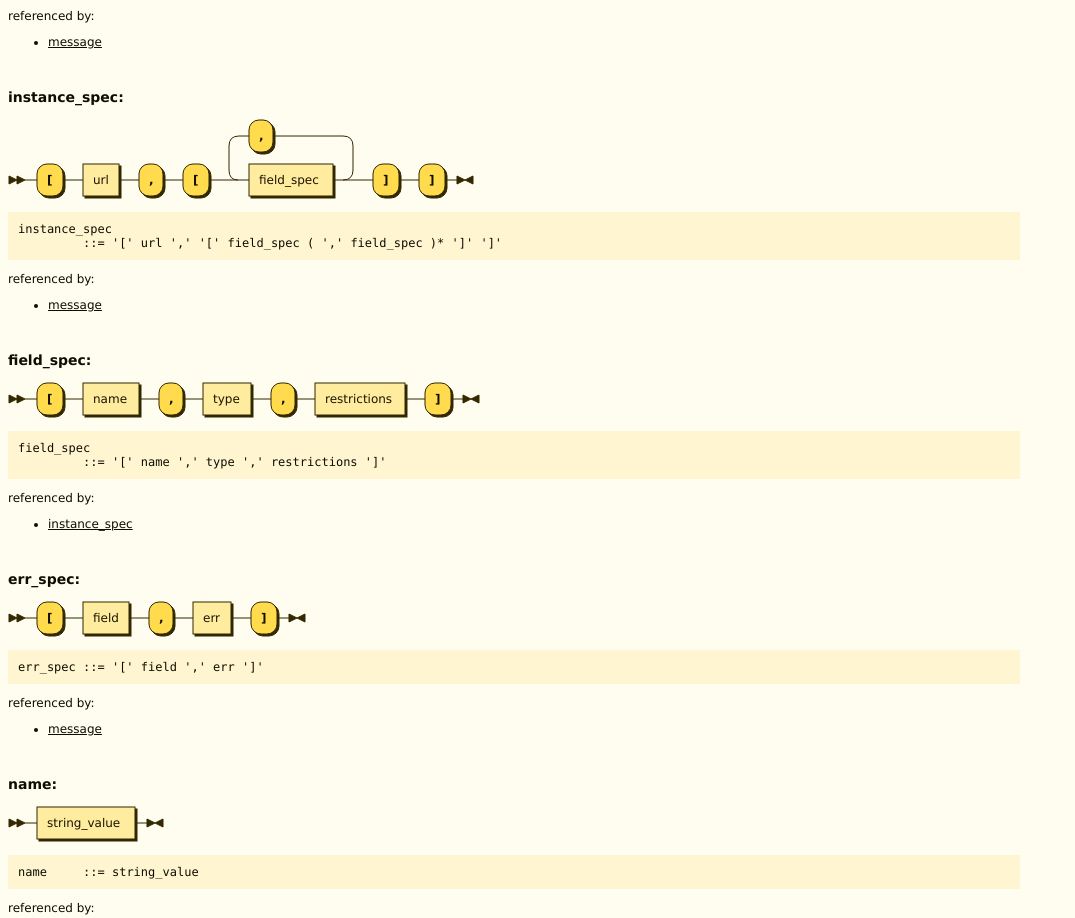
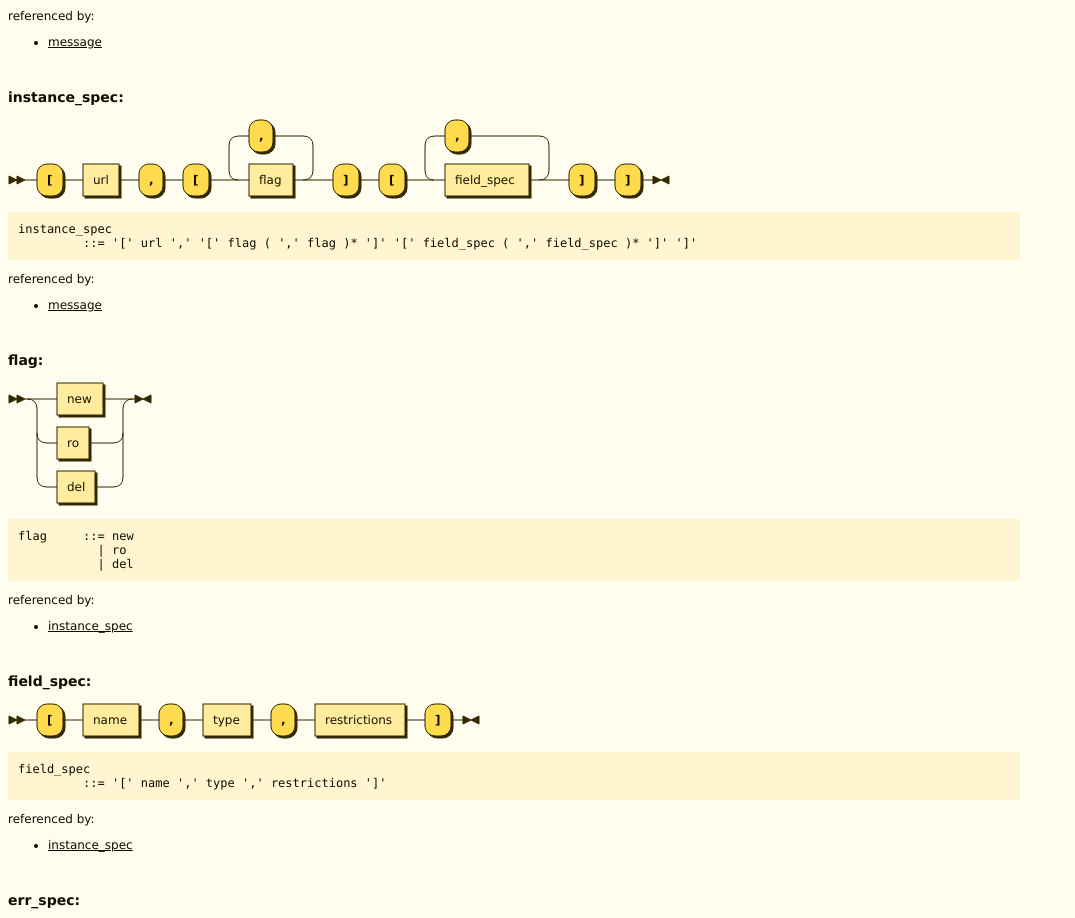
Before and after one commit to evronm/marley_old, a plain HTML site: page reggae.html in a window 1280 px wide. Shown: the part 1709-2627 px from the top of the page, without its empty margins (0-1075 px from the left). Drawn offline with Linux system fonts and the light colour scheme.

Commit message:
separated rentity file; started fixing the object/class issue

```diff
--- a/reggae.html
+++ b/reggae.html
@@ -264,7 +264,7 @@
          <ul>
             <li><a href="#message" title="message">message</a></li>
          </ul>
-      </p><br /><p style="font-size: 14px; font-weight:bold"><a name="instance_spec">instance_spec:</a></p><svg xmlns="http://www.w3.org/2000/svg" width="467" height="81">
+      </p><br /><p style="font-size: 14px; font-weight:bold"><a name="instance_spec">instance_spec:</a></p><svg xmlns="http://www.w3.org/2000/svg" width="663" height="81">
          <polygon points="9 61 1 57 1 65"/>
          <polygon points="17 61 9 57 9 65"/>
          <rect x="31" y="47" width="26" height="32" rx="10"/>
@@ -277,28 +277,62 @@
          <text class="terminal" x="141" y="65">,</text>
          <rect x="177" y="47" width="26" height="32" rx="10"/>
          <rect x="175" y="45" width="26" height="32" class="terminal" rx="10"/>
-         <text class="terminal" x="185" y="65">[</text><a xmlns:xlink="http://www.w3.org/1999/xlink" xlink:href="#field_spec" xlink:title="field_spec">
-            <rect x="243" y="47" width="84" height="32"/>
-            <rect x="241" y="45" width="84" height="32" class="nonterminal"/>
-            <text class="nonterminal" x="251" y="65">field_spec</text></a><rect x="243" y="3" width="24" height="32" rx="10"/>
+         <text class="terminal" x="185" y="65">[</text><a xmlns:xlink="http://www.w3.org/1999/xlink" xlink:href="#flag" xlink:title="flag">
+            <rect x="243" y="47" width="44" height="32"/>
+            <rect x="241" y="45" width="44" height="32" class="nonterminal"/>
+            <text class="nonterminal" x="251" y="65">flag</text></a><rect x="243" y="3" width="24" height="32" rx="10"/>
          <rect x="241" y="1" width="24" height="32" class="terminal" rx="10"/>
          <text class="terminal" x="251" y="21">,</text>
-         <rect x="367" y="47" width="26" height="32" rx="10"/>
-         <rect x="365" y="45" width="26" height="32" class="terminal" rx="10"/>
-         <text class="terminal" x="375" y="65">]</text>
-         <rect x="413" y="47" width="26" height="32" rx="10"/>
-         <rect x="411" y="45" width="26" height="32" class="terminal" rx="10"/>
-         <text class="terminal" x="421" y="65">]</text>
-         <path class="line" d="m17 61 h2 m0 0 h10 m26 0 h10 m0 0 h10 m36 0 h10 m0 0 h10 m24 0 h10 m0 0 h10 m26 0 h10 m20 0 h10 m84 0 h10 m-124 0 l20 0 m-1 0 q-9 0 -9 -10 l0 -24 q0 -10 10 -10 m104 44 l20 0 m-20 0 q10 0 10 -10 l0 -24 q0 -10 -10 -10 m-104 0 h10 m24 0 h10 m0 0 h60 m20 44 h10 m26 0 h10 m0 0 h10 m26 0 h10 m3 0 h-3"/>
-         <polygon points="457 61 465 57 465 65"/>
-         <polygon points="457 61 449 57 449 65"/></svg><p>
+         <rect x="327" y="47" width="26" height="32" rx="10"/>
+         <rect x="325" y="45" width="26" height="32" class="terminal" rx="10"/>
+         <text class="terminal" x="335" y="65">]</text>
+         <rect x="373" y="47" width="26" height="32" rx="10"/>
+         <rect x="371" y="45" width="26" height="32" class="terminal" rx="10"/>
+         <text class="terminal" x="381" y="65">[</text><a xmlns:xlink="http://www.w3.org/1999/xlink" xlink:href="#field_spec" xlink:title="field_spec">
+            <rect x="439" y="47" width="84" height="32"/>
+            <rect x="437" y="45" width="84" height="32" class="nonterminal"/>
+            <text class="nonterminal" x="447" y="65">field_spec</text></a><rect x="439" y="3" width="24" height="32" rx="10"/>
+         <rect x="437" y="1" width="24" height="32" class="terminal" rx="10"/>
+         <text class="terminal" x="447" y="21">,</text>
+         <rect x="563" y="47" width="26" height="32" rx="10"/>
+         <rect x="561" y="45" width="26" height="32" class="terminal" rx="10"/>
+         <text class="terminal" x="571" y="65">]</text>
+         <rect x="609" y="47" width="26" height="32" rx="10"/>
+         <rect x="607" y="45" width="26" height="32" class="terminal" rx="10"/>
+         <text class="terminal" x="617" y="65">]</text>
+         <path class="line" d="m17 61 h2 m0 0 h10 m26 0 h10 m0 0 h10 m36 0 h10 m0 0 h10 m24 0 h10 m0 0 h10 m26 0 h10 m20 0 h10 m44 0 h10 m-84 0 l20 0 m-1 0 q-9 0 -9 -10 l0 -24 q0 -10 10 -10 m64 44 l20 0 m-20 0 q10 0 10 -10 l0 -24 q0 -10 -10 -10 m-64 0 h10 m24 0 h10 m0 0 h20 m20 44 h10 m26 0 h10 m0 0 h10 m26 0 h10 m20 0 h10 m84 0 h10 m-124 0 l20 0 m-1 0 q-9 0 -9 -10 l0 -24 q0 -10 10 -10 m104 44 l20 0 m-20 0 q10 0 10 -10 l0 -24 q0 -10 -10 -10 m-104 0 h10 m24 0 h10 m0 0 h60 m20 44 h10 m26 0 h10 m0 0 h10 m26 0 h10 m3 0 h-3"/>
+         <polygon points="653 61 661 57 661 65"/>
+         <polygon points="653 61 645 57 645 65"/></svg><p>
          <div class="ebnf"><code>
                <div><a href="#instance_spec" title="instance_spec">instance_spec</a></div>
-               <div>         ::= '[' <a href="#url" title="url">url</a> ',' '[' <a href="#field_spec" title="field_spec">field_spec</a> ( ',' <a href="#field_spec" title="field_spec">field_spec</a> )* ']' ']'</div></code></div>
+               <div>         ::= '[' <a href="#url" title="url">url</a> ',' '[' <a href="#flag" title="flag">flag</a> ( ',' <a href="#flag" title="flag">flag</a> )* ']' '[' <a href="#field_spec" title="field_spec">field_spec</a> ( ',' <a href="#field_spec" title="field_spec">field_spec</a> )* ']' ']'</div></code></div>
       </p>
       <p>referenced by:
          <ul>
             <li><a href="#message" title="message">message</a></li>
+         </ul>
+      </p><br /><p style="font-size: 14px; font-weight:bold"><a name="flag">flag:</a></p><svg xmlns="http://www.w3.org/2000/svg" width="145" height="125">
+         <polygon points="9 17 1 13 1 21"/>
+         <polygon points="17 17 9 13 9 21"/><a xmlns:xlink="http://www.w3.org/1999/xlink" xlink:href="#new" xlink:title="new">
+            <rect x="51" y="3" width="46" height="32"/>
+            <rect x="49" y="1" width="46" height="32" class="nonterminal"/>
+            <text class="nonterminal" x="59" y="21">new</text></a><a xmlns:xlink="http://www.w3.org/1999/xlink" xlink:href="#ro" xlink:title="ro">
+            <rect x="51" y="47" width="32" height="32"/>
+            <rect x="49" y="45" width="32" height="32" class="nonterminal"/>
+            <text class="nonterminal" x="59" y="65">ro</text></a><a xmlns:xlink="http://www.w3.org/1999/xlink" xlink:href="#del" xlink:title="del">
+            <rect x="51" y="91" width="38" height="32"/>
+            <rect x="49" y="89" width="38" height="32" class="nonterminal"/>
+            <text class="nonterminal" x="59" y="109">del</text></a><path class="line" d="m17 17 h2 m20 0 h10 m46 0 h10 m-86 0 h20 m66 0 h20 m-106 0 q10 0 10 10 m86 0 q0 -10 10 -10 m-96 10 v24 m86 0 v-24 m-86 24 q0 10 10 10 m66 0 q10 0 10 -10 m-76 10 h10 m32 0 h10 m0 0 h14 m-76 -10 v20 m86 0 v-20 m-86 20 v24 m86 0 v-24 m-86 24 q0 10 10 10 m66 0 q10 0 10 -10 m-76 10 h10 m38 0 h10 m0 0 h8 m23 -88 h-3"/>
+         <polygon points="135 17 143 13 143 21"/>
+         <polygon points="135 17 127 13 127 21"/></svg><p>
+         <div class="ebnf"><code>
+               <div><a href="#flag" title="flag">flag</a>     ::= <a href="#new" title="new">new</a></div>
+               <div>           | <a href="#ro" title="ro">ro</a></div>
+               <div>           | <a href="#del" title="del">del</a></div></code></div>
+      </p>
+      <p>referenced by:
+         <ul>
+            <li><a href="#instance_spec" title="instance_spec">instance_spec</a></li>
          </ul>
       </p><br /><p style="font-size: 14px; font-weight:bold"><a name="field_spec">field_spec:</a></p><svg xmlns="http://www.w3.org/2000/svg" width="473" height="37">
          <polygon points="9 17 1 13 1 21"/>
```
Also changed, not shown: 4 other files.
